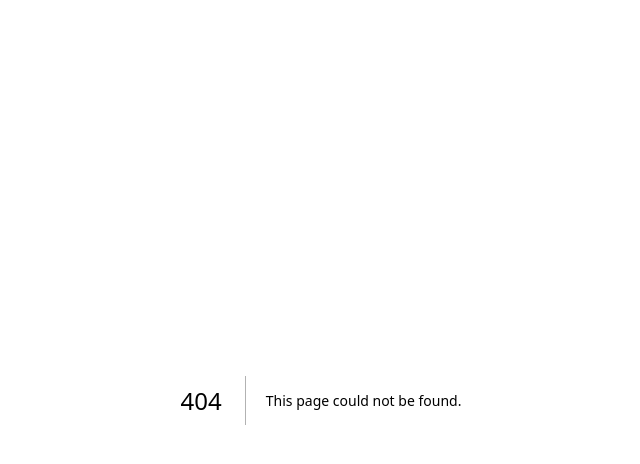
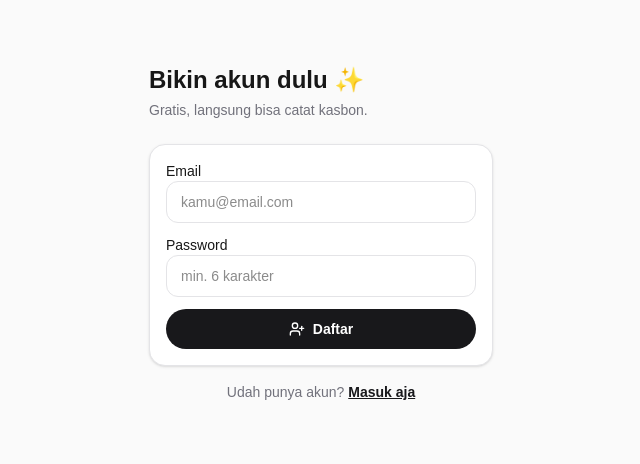
Before and after one commit to jugs121/kasbon, a Next.js app: page /signup in a window 1280 px wide. Before the commit this address had no page. Shown: the top 464 px of the page, without its empty margins (319-959 px from the left). Built offline with nearby package versions, Linux system fonts and the light colour scheme.

Commit message:
(feat)task-3: tambah login/signup, logout button, proxy session + guard

```diff
--- /dev/null
+++ b/src/app/(auth)/layout.tsx
@@ -0,0 +1,3 @@
+export default function AuthLayout({ children }: { children: React.ReactNode }) {
+  return <div className="flex min-h-full flex-1 flex-col bg-zinc-50 dark:bg-black">{children}</div>;
+}
--- /dev/null
+++ b/src/app/(auth)/login/page.tsx
@@ -0,0 +1,5 @@
+import LoginForm from "@/components/forms/login-form";
+
+export default function LoginPage() {
+  return <LoginForm />;
+}
--- /dev/null
+++ b/src/app/(auth)/signup/page.tsx
@@ -0,0 +1,5 @@
+import SignupForm from "@/components/forms/signup-form";
+
+export default function SignupPage() {
+  return <SignupForm />;
+}
--- /dev/null
+++ b/src/components/forms/login-form.tsx
@@ -0,0 +1,75 @@
+"use client";
+
+import { useState } from "react";
+import Link from "next/link";
+import { useRouter } from "next/navigation";
+import { LogIn } from "lucide-react";
+import { createClient } from "@/lib/supabase/client";
+import { Button, Card, Input } from "@/components/ui/primitives";
+
+export default function LoginForm() {
+  const router = useRouter();
+  const [email, setEmail] = useState("");
+  const [password, setPassword] = useState("");
+  const [error, setError] = useState<string | null>(null);
+  const [loading, setLoading] = useState(false);
+
+  async function onSubmit(e: React.FormEvent) {
+    e.preventDefault();
+    setError(null);
+    if (!email.trim() || !password) {
+      setError("Email sama password wajib diisi dong");
+      return;
+    }
+    setLoading(true);
+    try {
+      const supabase = createClient();
+      const { error: err } = await supabase.auth.signInWithPassword({
+        email: email.trim(),
+        password,
+      });
+      if (err) {
+        setError(
+          err.message.includes("Invalid login")
+            ? "Email/password salah nih, coba lagi ya"
+            : `Gagal masuk: ${err.message}`,
+        );
+        return;
+      }
+      router.push("/");
+      router.refresh();
+    } finally {
+      setLoading(false);
+    }
+  }
+
+  return (
+    <main className="mx-auto flex min-h-full w-full max-w-sm flex-col justify-center px-5 py-16">
+      <h1 className="text-2xl font-bold">Balik lagi 👋</h1>
+      <p className="mt-1 text-sm text-zinc-500">Masuk buat liat siapa aja yang kasbon ke kamu.</p>
+      <Card className="mt-6">
+        <form onSubmit={onSubmit} className="flex flex-col gap-3">
+          <label className="text-sm font-medium">
+            Email
+            <Input type="email" value={email} onChange={(e) => setEmail(e.target.value)} placeholder="kamu@email.com" autoComplete="email" />
+          </label>
+          <label className="text-sm font-medium">
+            Password
+            <Input type="password" value={password} onChange={(e) => setPassword(e.target.value)} placeholder="••••••••" autoComplete="current-password" />
+          </label>
+          {error && <p className="text-sm text-red-600">{error}</p>}
+          <Button type="submit" disabled={loading}>
+            <LogIn size={16} />
+            {loading ? "Lagi masuk..." : "Masuk"}
+          </Button>
+        </form>
+      </Card>
+      <p className="mt-4 text-center text-sm text-zinc-500">
+        Belum punya akun?{" "}
+        <Link href="/signup" className="font-semibold text-zinc-900 underline dark:text-zinc-100">
+          Daftar dulu gih
+        </Link>
+      </p>
+    </main>
+  );
+}
--- /dev/null
+++ b/src/components/forms/logout-button.tsx
@@ -0,0 +1,24 @@
+"use client";
+
+import { useRouter } from "next/navigation";
+import { LogOut } from "lucide-react";
+import { createClient } from "@/lib/supabase/client";
+
+export default function LogoutButton() {
+  const router = useRouter();
+  async function logout() {
+    const supabase = createClient();
+    await supabase.auth.signOut();
+    router.push("/login");
+    router.refresh();
+  }
+  return (
+    <button
+      onClick={logout}
+      className="inline-flex items-center gap-1.5 rounded-full border border-zinc-200 px-3.5 py-1.5 text-sm font-medium hover:bg-zinc-100 dark:border-zinc-800 dark:hover:bg-zinc-900"
+    >
+      <LogOut size={15} />
+      Keluar
+    </button>
+  );
+}
--- /dev/null
+++ b/src/components/forms/signup-form.tsx
@@ -0,0 +1,71 @@
+"use client";
+
+import { useState } from "react";
+import Link from "next/link";
+import { useRouter } from "next/navigation";
+import { UserPlus } from "lucide-react";
+import { createClient } from "@/lib/supabase/client";
+import { Button, Card, Input } from "@/components/ui/primitives";
+
+export default function SignupForm() {
+  const router = useRouter();
+  const [email, setEmail] = useState("");
+  const [password, setPassword] = useState("");
+  const [error, setError] = useState<string | null>(null);
+  const [loading, setLoading] = useState(false);
+
+  async function onSubmit(e: React.FormEvent) {
+    e.preventDefault();
+    setError(null);
+    if (!email.trim() || password.length < 6) {
+      setError("Email wajib isi, password minimal 6 karakter ya");
+      return;
+    }
+    setLoading(true);
+    try {
+      const supabase = createClient();
+      const { error: err } = await supabase.auth.signUp({
+        email: email.trim(),
+        password,
+      });
+      if (err) {
+        setError(`Gagal daftar: ${err.message}`);
+        return;
+      }
+      router.push("/");
+      router.refresh();
+    } finally {
+      setLoading(false);
+    }
+  }
+
+  return (
+    <main className="mx-auto flex min-h-full w-full max-w-sm flex-col justify-center px-5 py-16">
+      <h1 className="text-2xl font-bold">Bikin akun dulu ✨</h1>
+      <p className="mt-1 text-sm text-zinc-500">Gratis, langsung bisa catat kasbon.</p>
+      <Card className="mt-6">
+        <form onSubmit={onSubmit} className="flex flex-col gap-3">
+          <label className="text-sm font-medium">
+            Email
+            <Input type="email" value={email} onChange={(e) => setEmail(e.target.value)} placeholder="kamu@email.com" autoComplete="email" />
+          </label>
+          <label className="text-sm font-medium">
+            Password
+            <Input type="password" value={password} onChange={(e) => setPassword(e.target.value)} placeholder="min. 6 karakter" autoComplete="new-password" />
+          </label>
+          {error && <p className="text-sm text-red-600">{error}</p>}
+          <Button type="submit" disabled={loading}>
+            <UserPlus size={16} />
+            {loading ? "Lagi daftar..." : "Daftar"}
+          </Button>
+        </form>
+      </Card>
+      <p className="mt-4 text-center text-sm text-zinc-500">
+        Udah punya akun?{" "}
+        <Link href="/login" className="font-semibold text-zinc-900 underline dark:text-zinc-100">
+          Masuk aja
+        </Link>
+      </p>
+    </main>
+  );
+}
--- /dev/null
+++ b/src/components/ui/primitives.tsx
@@ -0,0 +1,33 @@
+import type { ButtonHTMLAttributes, InputHTMLAttributes, ReactNode } from "react";
+
+export function Button({
+  children,
+  className = "",
+  ...props
+}: ButtonHTMLAttributes<HTMLButtonElement> & { children: ReactNode }) {
+  return (
+    <button
+      {...props}
+      className={`inline-flex items-center justify-center gap-2 rounded-full px-5 py-2.5 text-sm font-semibold transition active:scale-95 disabled:opacity-50 disabled:pointer-events-none bg-zinc-900 text-white hover:bg-zinc-700 dark:bg-zinc-100 dark:text-zinc-900 dark:hover:bg-white ${className}`}
+    >
+      {children}
+    </button>
+  );
+}
+
+export function Input(props: InputHTMLAttributes<HTMLInputElement>) {
+  return (
+    <input
+      {...props}
+      className={`w-full rounded-xl border border-zinc-200 bg-white px-3.5 py-2.5 text-sm outline-none focus:border-zinc-900 focus:ring-2 focus:ring-zinc-900/10 dark:border-zinc-800 dark:bg-zinc-950 ${props.className ?? ""}`}
+    />
+  );
+}
+
+export function Card({ children, className = "" }: { children: ReactNode; className?: string }) {
+  return (
+    <div className={`rounded-2xl border border-zinc-200 bg-white p-4 shadow-sm dark:border-zinc-800 dark:bg-zinc-950 ${className}`}>
+      {children}
+    </div>
+  );
+}
```
